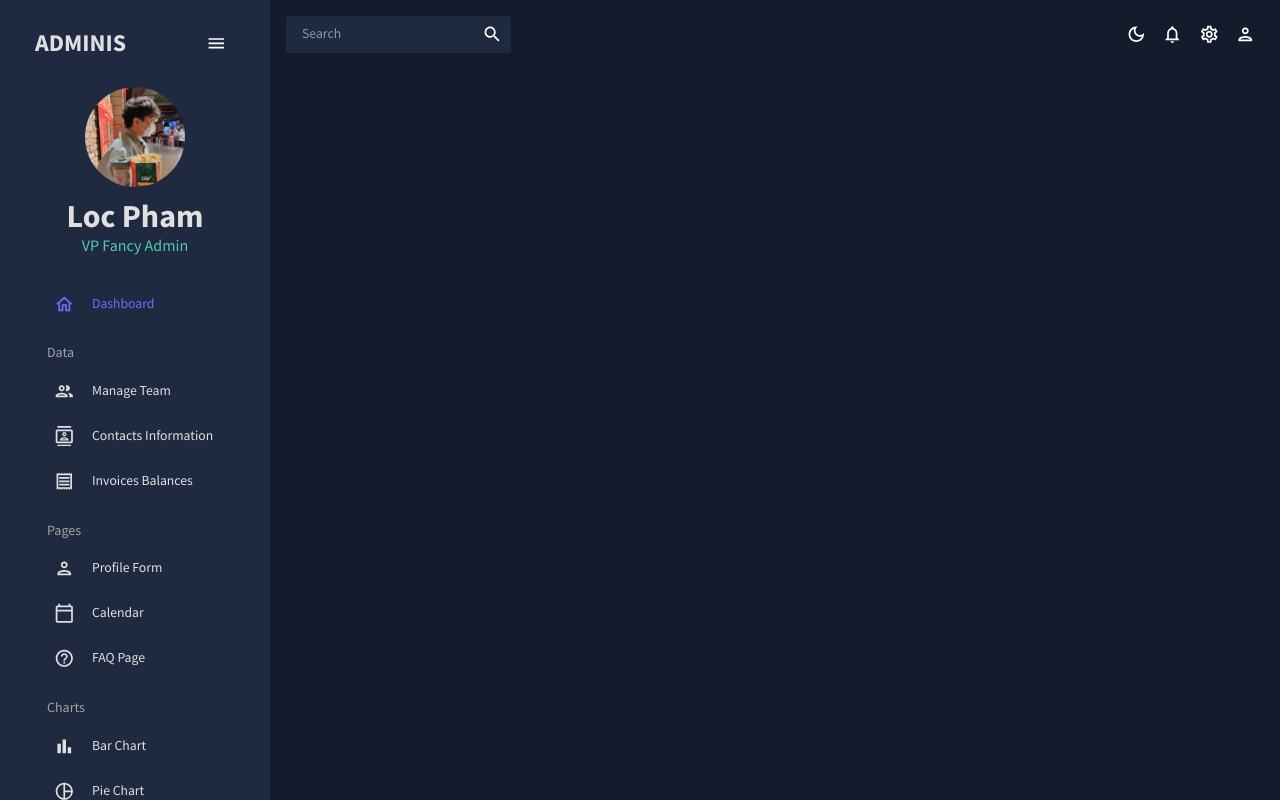
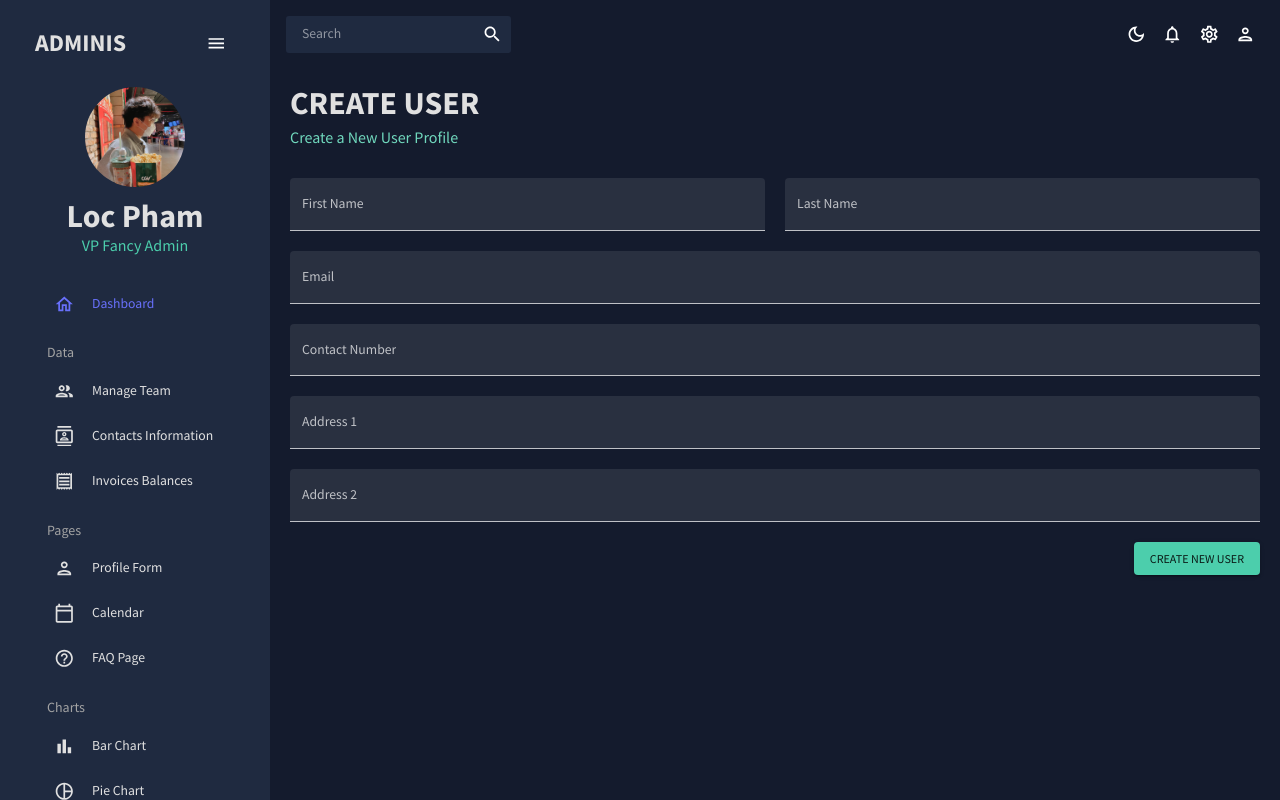
Before and after one commit to locpham050100/admin-dashboard, a React (Create React App) app: page /form in a window 1280 px wide. Built offline with nearby package versions, Linux system fonts and the light colour scheme.

Commit message:
Profile Form with Formik and Yup

```diff
--- a/src/App.js
+++ b/src/App.js
@@ -10,7 +10,7 @@
 import Invoices from "./scenes/invoices";
 import Contacts from "./scenes/contacts";
 // import Bar from "./scenes/bar";
-// import Form from "./scenes/form";
+import Form from "./scenes/form";
 // import Line from "./scenes/line";
 // import Pie from "./scenes/pie";
 // import FAQ from "./scenes/faq";
@@ -33,7 +33,7 @@
               <Route path="/team" element={<Team />} />
               <Route path="/contacts" element={<Contacts />} />
               <Route path="/invoices" element={<Invoices />} />
-              {/* <Route path="/form" element={<Form />} /> */}
+              <Route path="/form" element={<Form />} />
               {/* <Route path="/bar" element={<Bar />} /> */}
               {/* <Route path="/pie" element={<Pie />} /> */}
               {/* <Route path="/line" element={<Line />} /> */}
--- /dev/null
+++ b/src/scenes/form/index.jsx
@@ -0,0 +1,154 @@
+import { Box, Button, TextField } from "@mui/material";
+import { Formik } from "formik";
+import * as yup from "yup";
+import useMediaQuery from "@mui/material/useMediaQuery";
+import Header from "../../components/Header";
+
+const Form = () => {
+  const isNonMobile = useMediaQuery("(min-width:600px)");
+
+  const handleFormSubmit = (values) => {
+    console.log(values);
+  };
+
+  return (
+    <Box m="15px 20px">
+      <Header title="CREATE USER" subtitle="Create a New User Profile" />
+
+      <Formik
+        onSubmit={handleFormSubmit}
+        initialValues={initialValues}
+        validationSchema={checkoutSchema}
+      >
+        {({
+          values,
+          errors,
+          touched,
+          handleBlur,
+          handleChange,
+          handleSubmit,
+        }) => (
+          <form onSubmit={handleSubmit}>
+            <Box
+              display="grid"
+              gap="20px"
+              gridTemplateColumns="repeat(4, minmax(0, 1fr))"
+              sx={{
+                "& > div": { gridColumn: isNonMobile ? undefined : "span 4" },
+              }}
+            >
+              <TextField
+                fullWidth
+                variant="filled"
+                type="text"
+                label="First Name"
+                onBlur={handleBlur}
+                onChange={handleChange}
+                value={values.firstName}
+                name="firstName"
+                error={!!touched.firstName && !!errors.firstName}
+                helperText={touched.firstName && errors.firstName}
+                sx={{ gridColumn: "span 2" }}
+              />
+              <TextField
+                fullWidth
+                variant="filled"
+                type="text"
+                label="Last Name"
+                onBlur={handleBlur}
+                onChange={handleChange}
+                value={values.lastName}
+                name="lastName"
+                error={!!touched.lastName && !!errors.lastName}
+                helperText={touched.lastName && errors.lastName}
+                sx={{ gridColumn: "span 2" }}
+              />
+              <TextField
+                fullWidth
+                variant="filled"
+                type="text"
+                label="Email"
+                onBlur={handleBlur}
+                onChange={handleChange}
+                value={values.email}
+                name="email"
+                error={!!touched.email && !!errors.email}
+                helperText={touched.email && errors.email}
+                sx={{ gridColumn: "span 4" }}
+              />
+              <TextField
+                fullWidth
+                variant="filled"
+                type="text"
+                label="Contact Number"
+                onBlur={handleBlur}
+                onChange={handleChange}
+                value={values.contact}
+                name="contact"
+                error={!!touched.contact && !!errors.contact}
+                helperText={touched.contact && errors.contact}
+                sx={{ gridColumn: "span 4" }}
+              />
+              <TextField
+                fullWidth
+                variant="filled"
+                type="text"
+                label="Address 1"
+                onBlur={handleBlur}
+                onChange={handleChange}
+                value={values.address1}
+                name="address1"
+                error={!!touched.address1 && !!errors.address1}
+                helperText={touched.address1 && errors.address1}
+                sx={{ gridColumn: "span 4" }}
+              />
+              <TextField
+                fullWidth
+                variant="filled"
+                type="text"
+                label="Address 2"
+                onBlur={handleBlur}
+                onChange={handleChange}
+                value={values.address2}
+                name="address2"
+                error={!!touched.address2 && !!errors.address2}
+                helperText={touched.address2 && errors.address2}
+                sx={{ gridColumn: "span 4" }}
+              />
+            </Box>
+            <Box display="flex" justifyContent="end" mt="20px">
+              <Button type="submit" color="secondary" variant="contained">
+                Create New User
+              </Button>
+            </Box>
+          </form>
+        )}
+      </Formik>
+    </Box>
+  );
+};
+
+const phoneRegExp =
+  /^((\+[1-9]{1,4}[ -]?)|(\([0-9]{2,3}\)[ -]?)|([0-9]{2,4})[ -]?)*?[0-9]{3,4}[ -]?[0-9]{3,4}$/;
+
+const checkoutSchema = yup.object().shape({
+  firstName: yup.string().required("required"),
+  lastName: yup.string().required("required"),
+  email: yup.string().email("invalid email").required("required"),
+  contact: yup
+    .string()
+    .matches(phoneRegExp, "Phone number is not valid")
+    .required("required"),
+  address1: yup.string().required("required"),
+  address2: yup.string().required("required"),
+});
+const initialValues = {
+  firstName: "",
+  lastName: "",
+  email: "",
+  contact: "",
+  address1: "",
+  address2: "",
+};
+
+export default Form;
```
